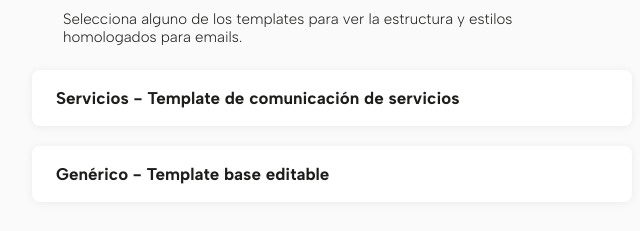
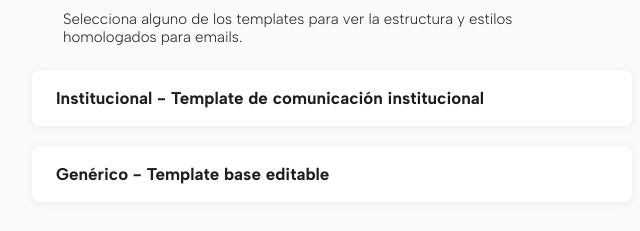
Before and after one commit to Rombux-web/rombux-email-templates, a plain HTML site: page index.html in a window 1280 px wide. Shown: the part 149-380 px from the top of the page, 308-948 px from the left. Drawn offline with Linux system fonts and the light colour scheme.

Commit message:
cambio nombre template

```diff
--- a/index.html
+++ b/index.html
@@ -108,8 +108,8 @@
     </div>
     <ul class="link-list">
       <li>
-        <a class="template-link" href="./servicios/servicios.html" target="_blank">
-          Servicios - Template de comunicación de servicios
+        <a class="template-link" href="./institucional/institucional.html" target="_blank">
+          Institucional - Template de comunicación institucional
         </a>
       </li>
       <li>
```
Also changed, not shown: institucional/institucional.html (renamed from servicios/servicios.html).
